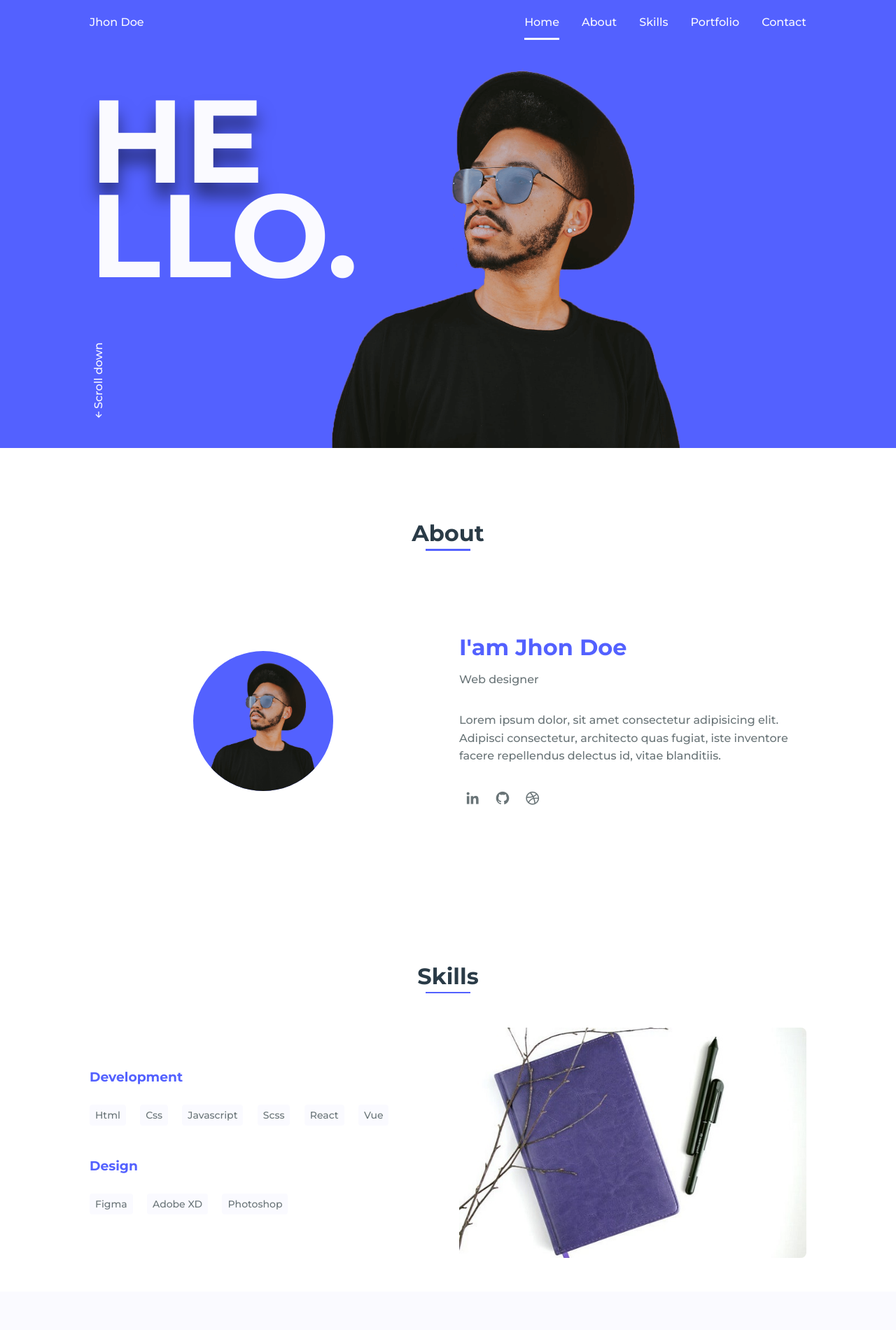
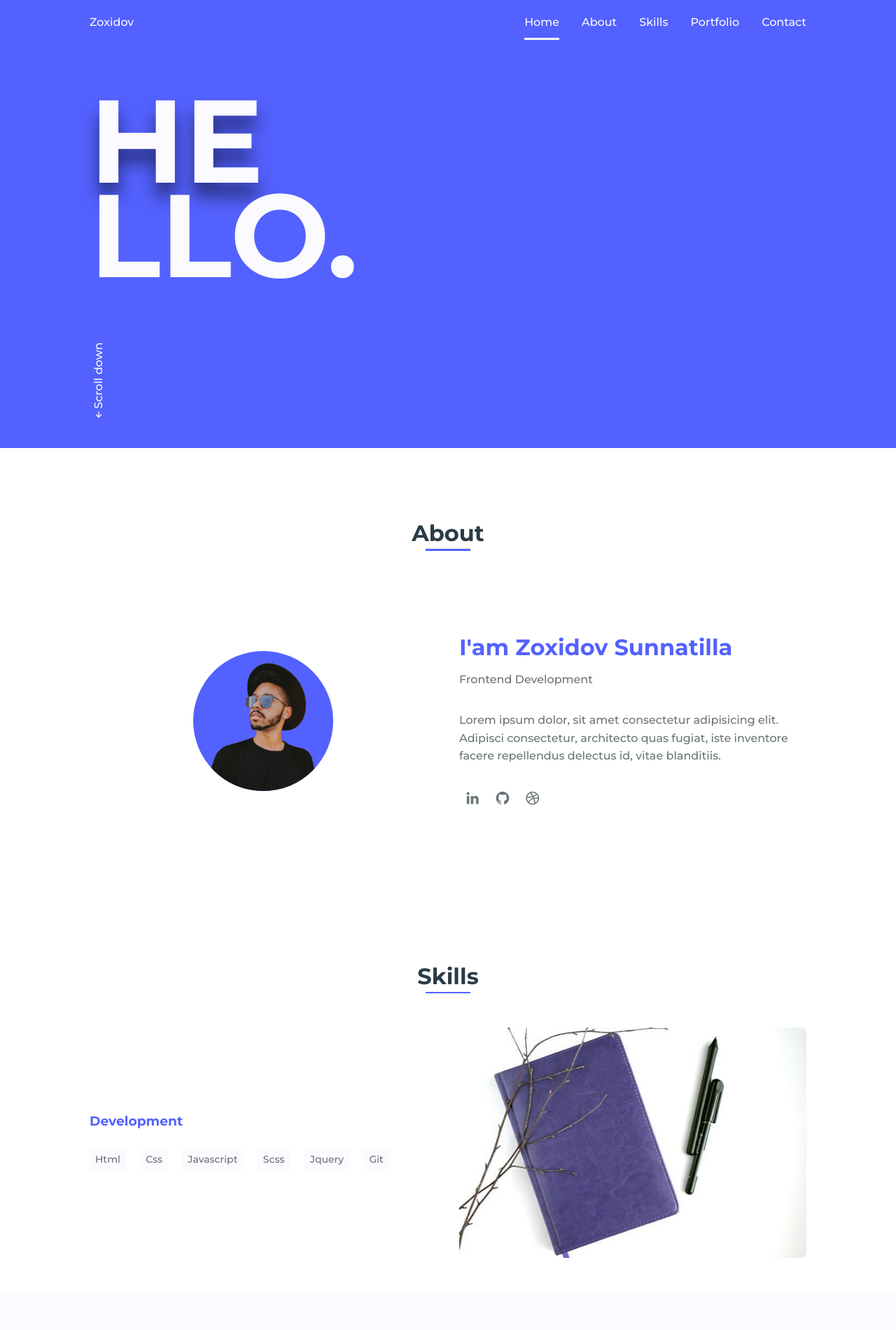
Before and after one commit to Zoxidov/Portfolio, a plain HTML site: page index.html in a window 1280 px wide. Shown: the top 1900 px of the page at 70% size. Drawn offline with nearby package versions, Linux system fonts and the light colour scheme.

Commit message:
portfolio name
name

```diff
--- a/index.html
+++ b/index.html
@@ -17,7 +17,7 @@
         <header class="l-header">
             <nav class="nav bd-grid">
                 <div>
-                    <a href="#" class="nav__logo">Jhon Doe</a>
+                    <a href="#" class="nav__logo">Zoxidov</a>
                 </div>
 
                 <div class="nav__menu" id="nav-menu">
@@ -46,7 +46,7 @@
                         <a href="#about" class="home__scroll-link"><i class='bx bx-up-arrow-alt' ></i>Scroll down</a>
                     </div>
 
-                    <img src="assets/img/perfil.png" alt="" class="home__img">
+                    <!-- <img src="assets/img/perfil.png" alt="" class="home__img"> -->
                 </div>
             </section>
 
@@ -60,8 +60,8 @@
                     </div>
 
                     <div>
-                        <h2 class="about__subtitle">I'am Jhon Doe</h2>
-                        <span class="about__profession">Web designer</span>
+                        <h2 class="about__subtitle">I'am Zoxidov Sunnatilla</h2>
+                        <span class="about__profession">Frontend Development</span>
                         <p class="about__text">Lorem ipsum dolor, sit amet consectetur adipisicing elit. Adipisci consectetur, architecto quas fugiat, iste inventore facere repellendus delectus id, vitae blanditiis.</p>
 
                         <div class="about__social">
@@ -84,13 +84,8 @@
                         <span class="skills__name">Css</span>
                         <span class="skills__name">Javascript</span>
                         <span class="skills__name">Scss</span>
-                        <span class="skills__name">React</span>
-                        <span class="skills__name">Vue</span>
-
-                        <h3 class="skills__subtitle">Design</h3>
-                        <span class="skills__name">Figma</span>
-                        <span class="skills__name">Adobe XD</span>
-                        <span class="skills__name">Photoshop</span>
+                        <span class="skills__name">Jquery</span>
+                        <span class="skills__name">Git</span>
                     </div>
 
                     <div class="skills__img">
@@ -156,13 +151,13 @@
                 <div class="contact__container bd-grid">
                     <div class="contact__info">
                         <h3 class="contact__subtitle">EMAIL</h3>
-                        <span class="contact__text">info.mail.com</span>
+                        <span class="contact__text">zohidovzalatoy@gmil.com</span>
 
                         <h3 class="contact__subtitle">PHONE</h3>
-                        <span class="contact__text">+20 999-999</span>
+                        <span class="contact__text">+998 93-370-64-78</span>
 
                         <h3 class="contact__subtitle">ADRESS</h3>
-                        <span class="contact__text">My contry</span>
+                        <span class="contact__text">Tashkent</span>
                     </div>
 
                     <form action="" class="contact__form">
@@ -183,8 +178,8 @@
         <footer class="footer section">
             <div class="footer__container bd-grid">
                 <div class="footer__data">
-                    <h2 class="footer__title">JHON DOE</h2>
-                    <p class="footer__text">I'm Jhon Doe and this is my personal website</p>
+                    <h2 class="footer__title">Zoxidov</h2>
+                    <p class="footer__text">I'm Zoxidov Sunnatilla and this is my personal website</p>
                 </div>
 
                 <div class="footer__data">
```
